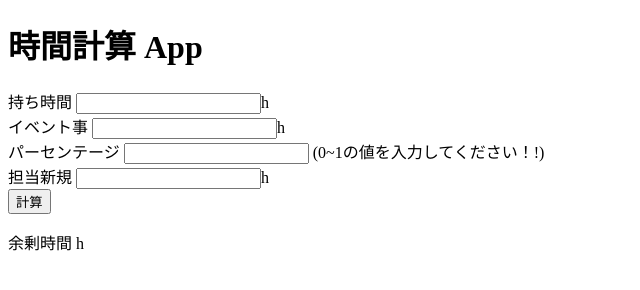
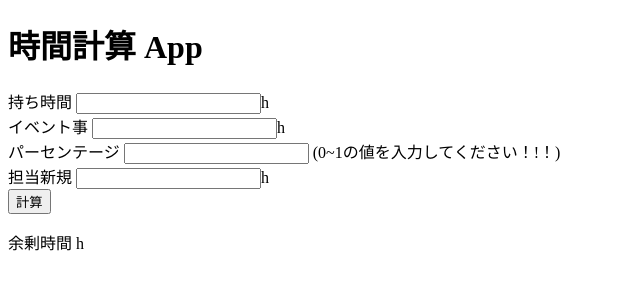
Before and after one commit to makes-gottu91/calc_app, a plain HTML site: page index.html in a window 1280 px wide. Shown: the full height of the page, 0-640 px from the left. Drawn offline with Linux system fonts and the light colour scheme.

Commit message:
びっくりマークが３つにしました

```diff
--- a/index.html
+++ b/index.html
@@ -12,7 +12,7 @@
 		<div class="calc_cont">
 			持ち時間 <input type="text" id="amount">h<br>
 			イベント事 <input type="text" id="event">h<br>
-			パーセンテージ <input type="text" id="percent"> (0~1の値を入力してください！!)<br>
+			パーセンテージ <input type="text" id="percent"> (0~1の値を入力してください！!！)<br>
 			担当新規 <input type="text" id="new_cont">h<br>
 			<button id="calc_btn">計算</button>
 			<p class="result_text">余剰時間 <span id="result"></span>h</p>
```
